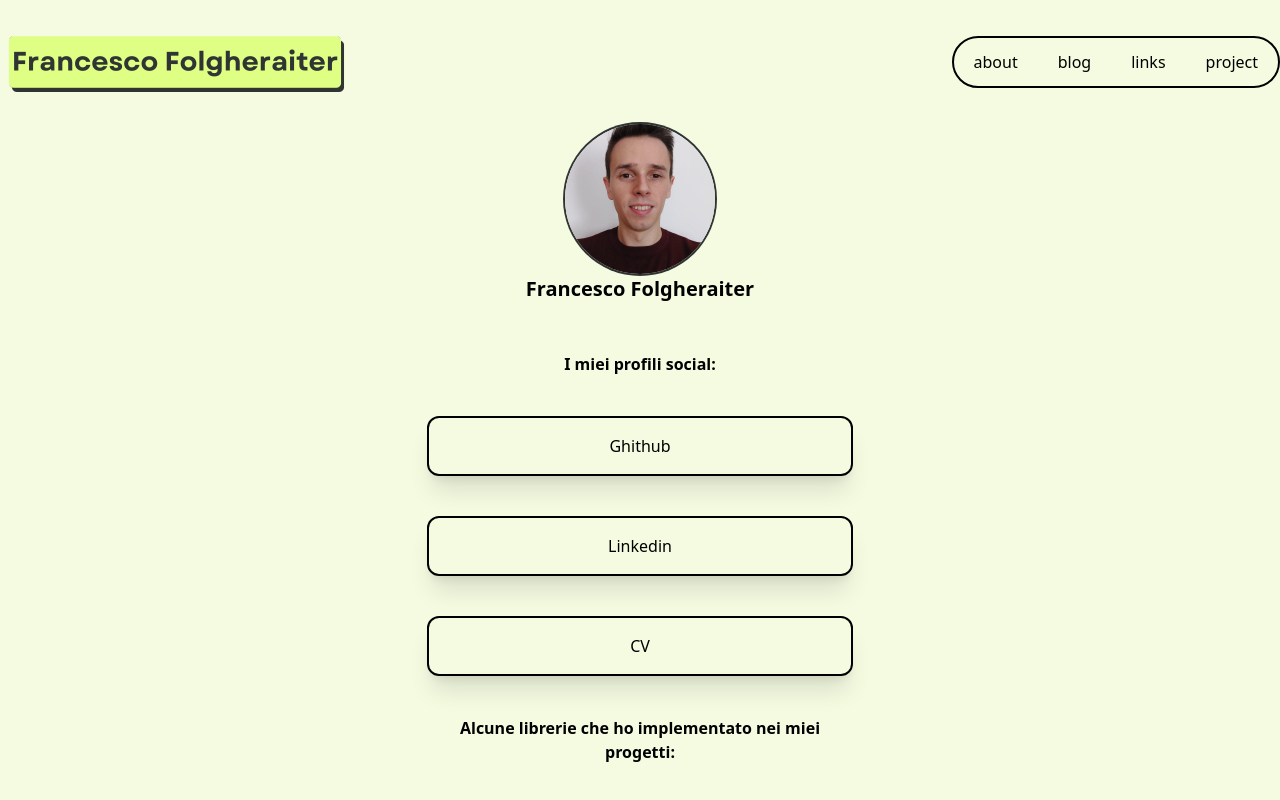
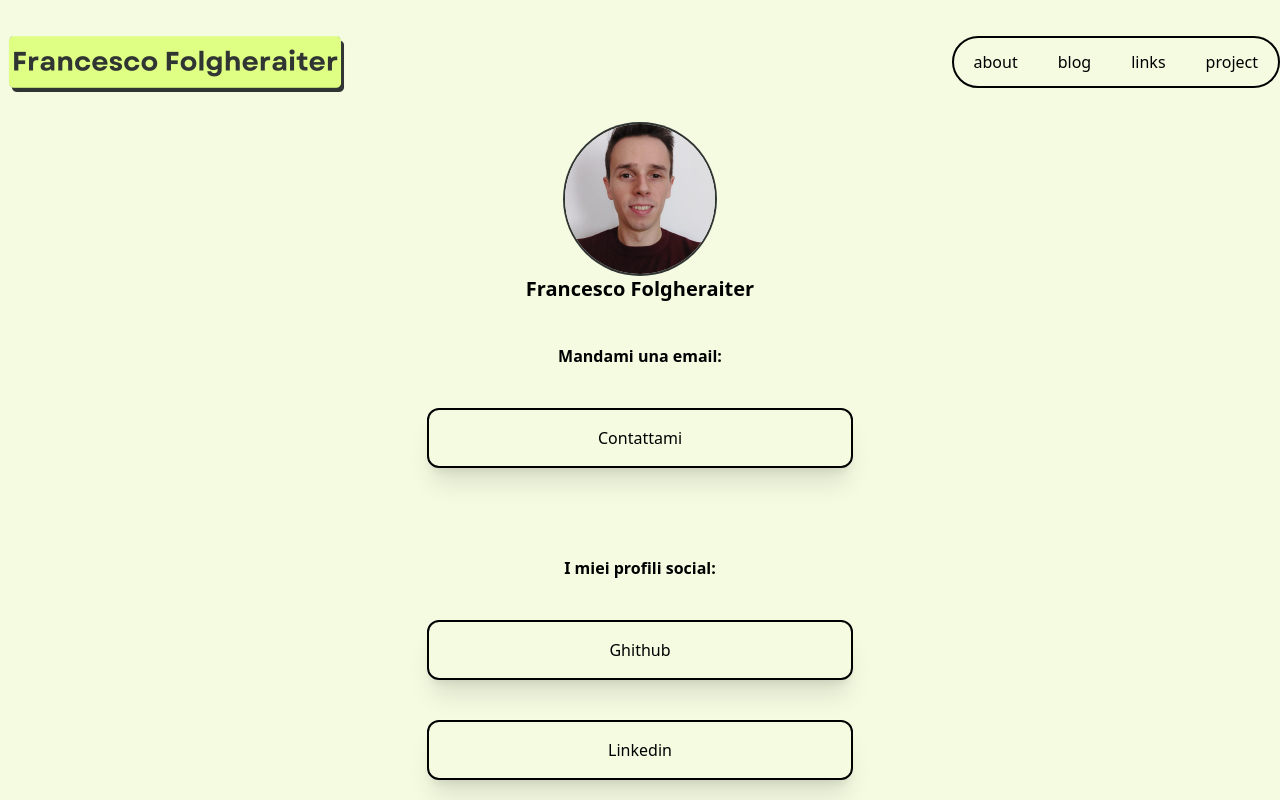
Before and after one commit to FrancescoFolgheraiter/DevFol, a Vue app: page /links in a window 1280 px wide. Shown: the top 800 px of the page. Built offline with nearby package versions, Linux system fonts and the light colour scheme.

Commit message:
add contact email links page

```diff
--- a/src/components/Pages/LinksPage.vue
+++ b/src/components/Pages/LinksPage.vue
@@ -44,7 +44,11 @@
             //funzione che restituisce il percorso completo di un'immagine
             getImagePath(imgPath){
 			    return new URL (imgPath, import.meta.url).href;
-		    }
+		    },
+            openMailClient() {
+                const email = 'francesco.folgheraiter92@gmail.com';
+                window.location.href = `mailto:${email}`;
+            }
         },
         components:{
 
@@ -61,9 +65,15 @@
             <div>
                 <img class="w-28 h-28 sm:w-[150px] sm:h-[150px] object-cover rounded-full ring-2 ring-[#303534]" :src="getImagePath('/img/photo/Franz.jpg')" alt="FrancescoFolgheraiter">
             </div>
-            <h1 class=" text-xl font-bold">
+            <h1 class=" text-xl font-bold mb-10">
                 Francesco Folgheraiter
             </h1>
+            <h3 class="font-bold text-center mb-10">
+                Mandami una email:
+            </h3>
+            <button @click="openMailClient" class="transition-move-up hover-move-up border-2 border-black mb-10 text-center py-4 rounded-xl shadow-xl hover:bg-slate-500 w-full">
+            Contattami
+            </button>
         </section>
         <!--end first section with my photo-->
         <!--section personal links-->
```
